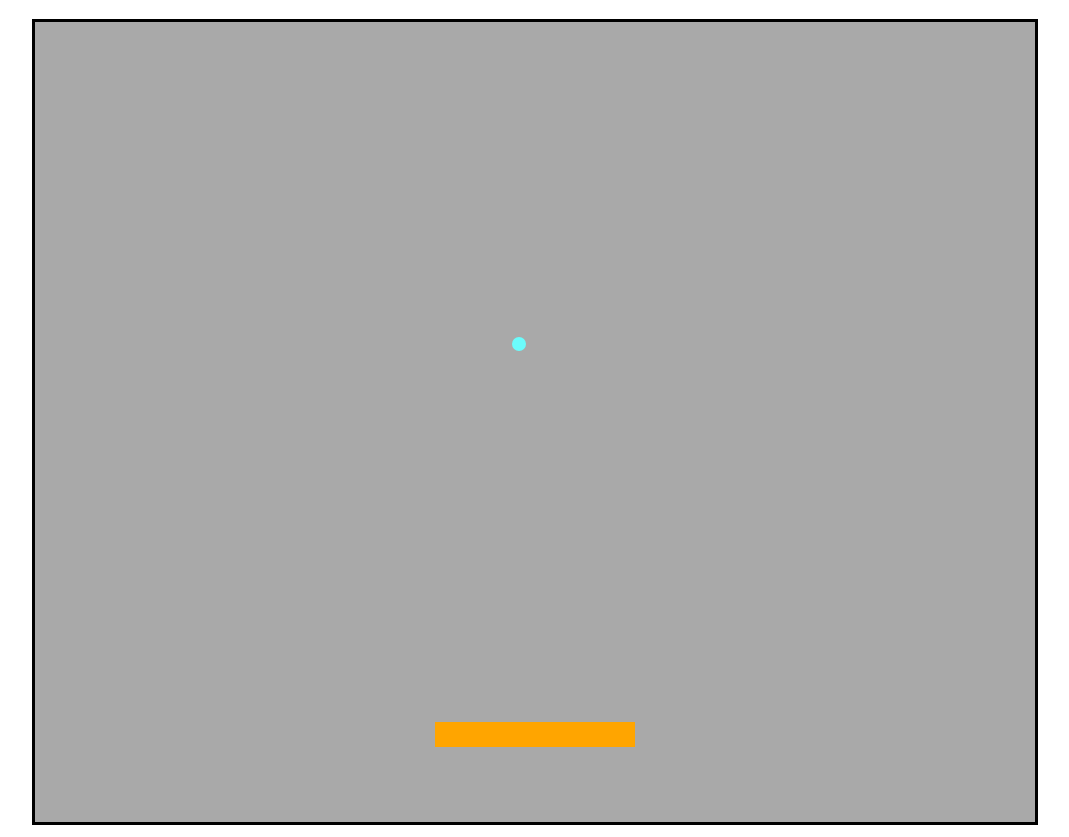
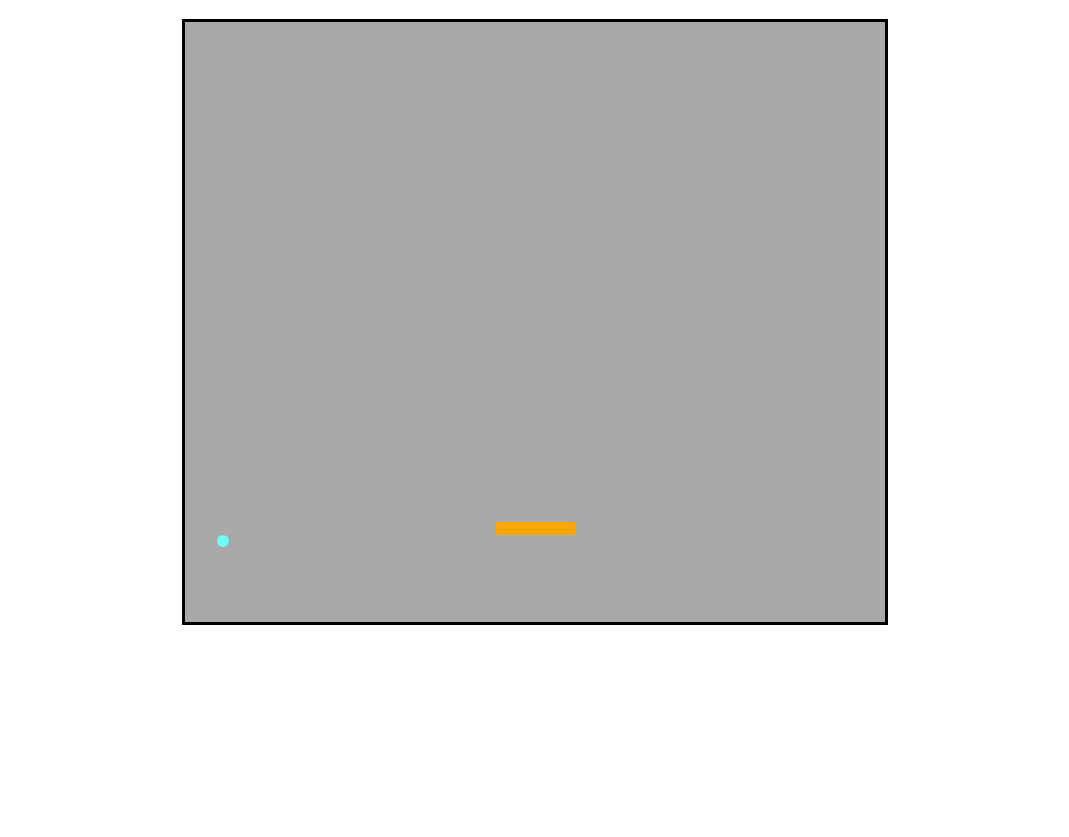
Before and after one commit to Tooki24/casse-brick, a plain HTML site: page src/casse-brique.html in a window 1280 px wide. Shown: the part 69-906 px from the top of the page, without its empty margins (105-1174 px from the left). After the commit the page ends 800 px from the top, so only its background shows below. Drawn offline with nearby package versions, Linux system fonts and the light colour scheme.

Commit message:
update: Redimensionnement du canva et des objets

```diff
--- a/src/casse-brique.html
+++ b/src/casse-brique.html
@@ -10,7 +10,7 @@
    <body>
        <H1>Casse-Brique</H1>
        <div id="zoneDeJeu">
-           <canvas id="drawArea" width="1000" height="800">Your browser doesn't support canvas</canvas>
+           <canvas id="drawArea" width="700" height="600">Your browser doesn't support canvas</canvas>
        </div>
    </body>
 </html>
--- a/src/raquette.js
+++ b/src/raquette.js
@@ -2,12 +2,12 @@
 
 class Raquette
 {
-    constructor(positionX,positionY)
+    constructor(positionX,positionY, largeur, hauteur)
     {
         this.positionX = positionX;
         this.positionY = positionY;
-        this.largeur = 200;
-        this.hauteur = 25;
+        this.largeur = largeur;
+        this.hauteur = hauteur;
         this.vitesse = 10;
     }
 
--- a/src/source.js
+++ b/src/source.js
@@ -3,7 +3,9 @@ let context;
 let started;
 let x;
 let y;
-let radiusBalle = 7
+let radiusBalle = 6
+let hauteurRaquette = 13
+let largeurRaquette = 80
 let rightPressed = false;
 let leftPressed = false;
 
@@ -55,8 +57,8 @@ $(document).ready(function()
     context.strokeStyle = "#871de0";
 
     //Déclaration des objets
-    let raquette = new Raquette(canvas.height/2,700);
-    let balle = new Balle(canvas.width/2, 700-radiusBalle+1, radiusBalle);
+    let raquette = new Raquette(canvas.width/2-largeurRaquette/2, 500, largeurRaquette, hauteurRaquette);
+    let balle = new Balle(canvas.width/2, 500-radiusBalle+1, radiusBalle);
 
     //Gestion de la raquette
     document.addEventListener("keydown", keyDownHandler);
@@ -66,7 +68,7 @@ $(document).ready(function()
         console.log("Position de la raquette : "+raquette.getpositionX());
         if(event.key == "Right" || event.key == "ArrowRight")
         {
-            if(raquette.getpositionX()<1000-200)
+            if(raquette.getpositionX()<canvas.width-largeurRaquette)
             {
                 raquette.setpositionX(raquette.getpositionX()+raquette.getvitesse());
             }
```
